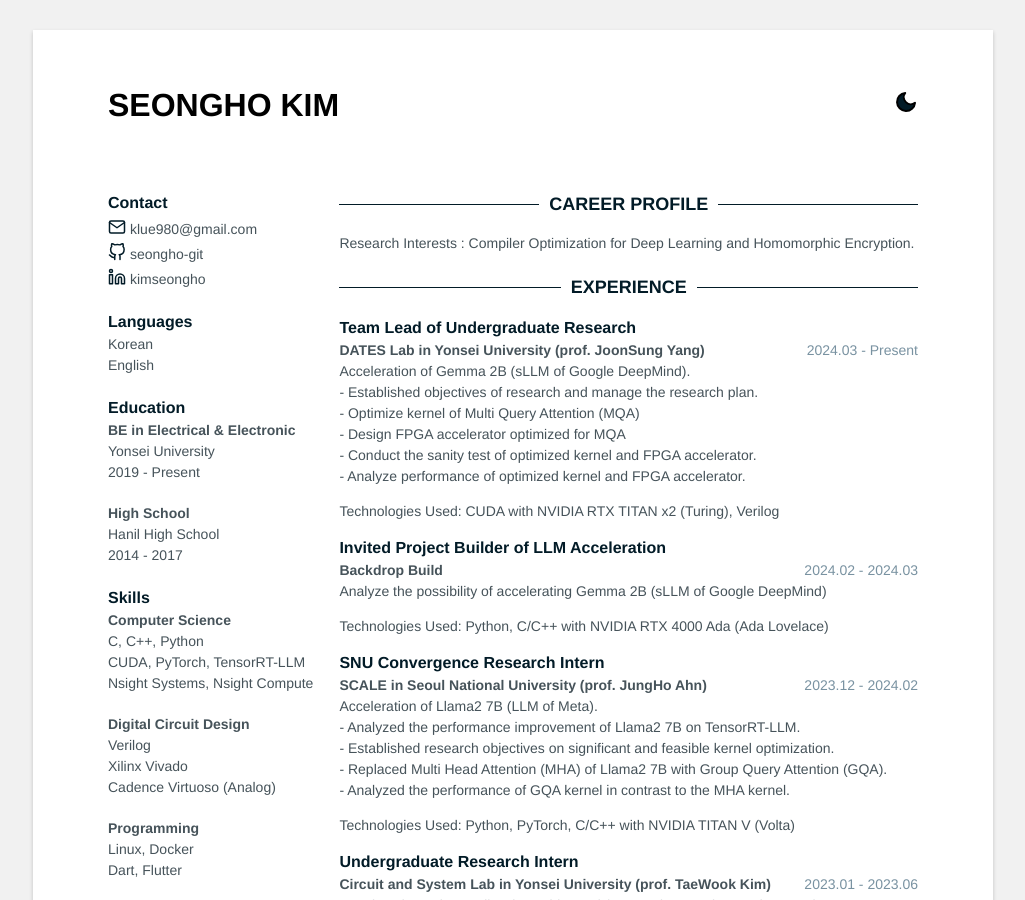
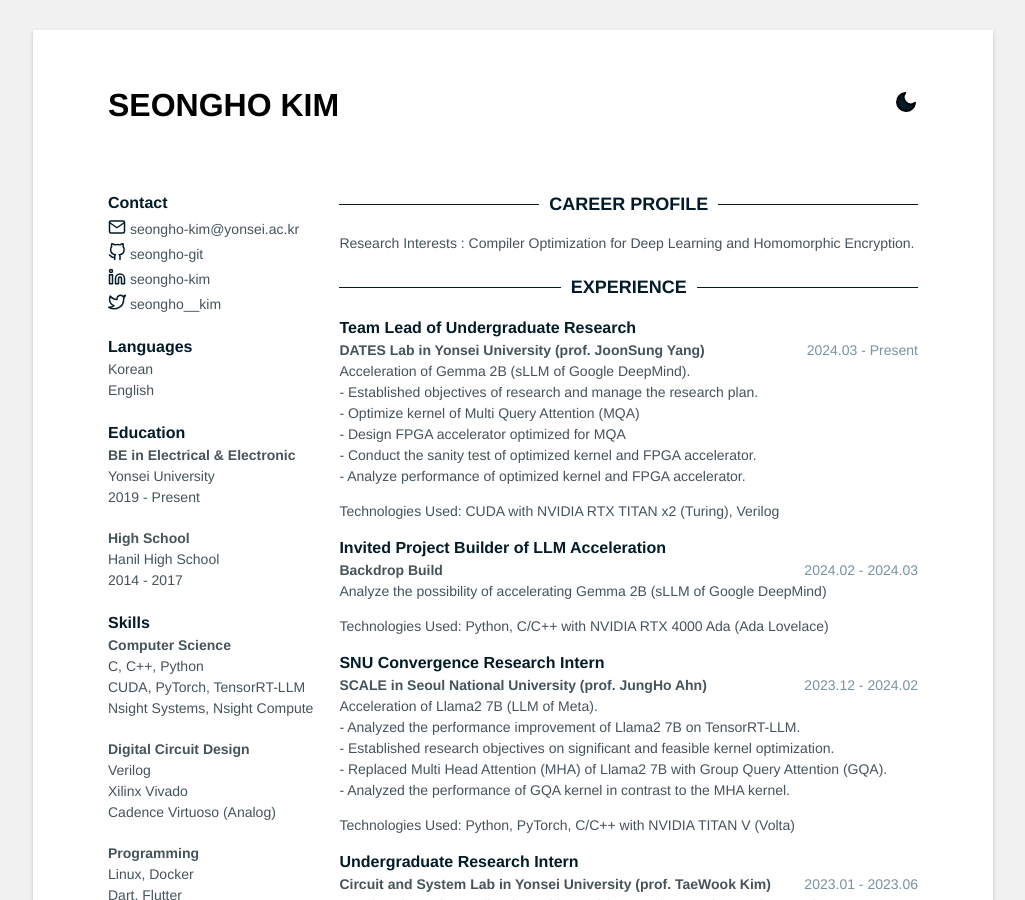
Before and after one commit to klue980/klue980.github.io, a Jekyll site: the page built from index.html, in a window 1280 px wide and 900 px high. Shown: the whole window, without its empty margins (127-1152 px from the left). Built offline with Jekyll 4.4.1, drawn with Linux system fonts in a browser that asks for light colours.

Commit message:
Update data.yml

```diff
--- a/_data/data.yml
+++ b/_data/data.yml
@@ -5,11 +5,12 @@ fork: true
 # Sidebar
 contact:
   email: klue980@gmail.com
+  email: seongho-kim@yonsei.ac.kr
   github: seongho-git
-  linkedin: kimseongho
+  linkedin: seongho-kim
   phone:
   gitlab:
-  twitter:
+  twitter: seongho__kim
 
 languages:
   - idiom: Korean
```
